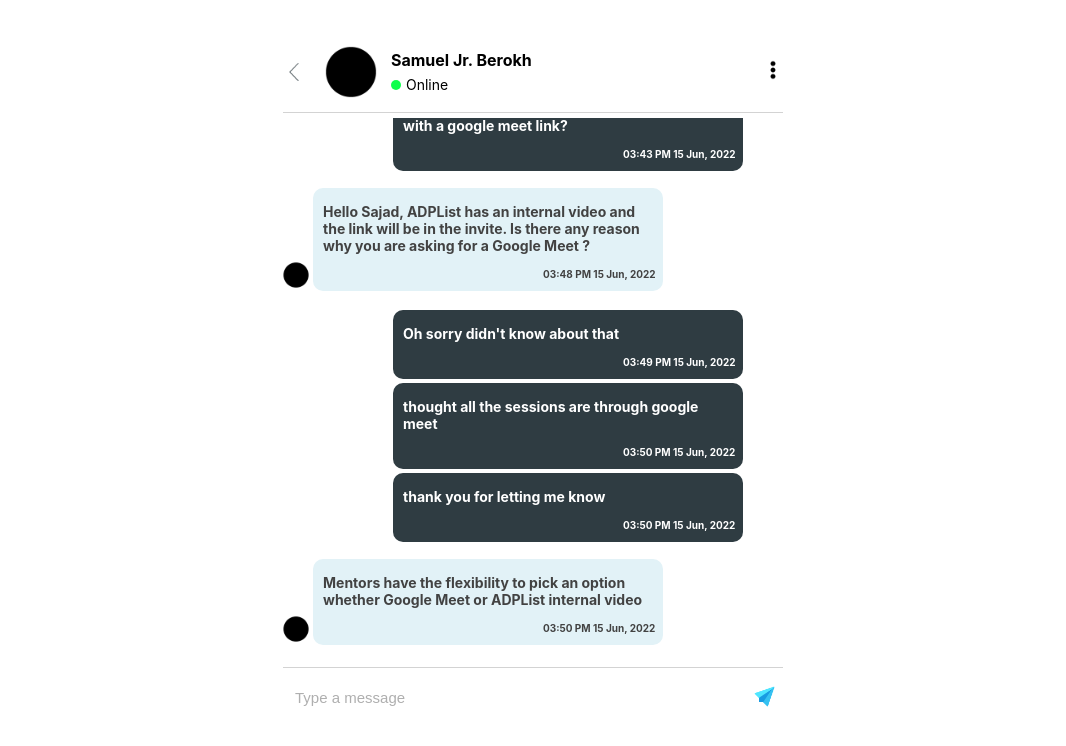
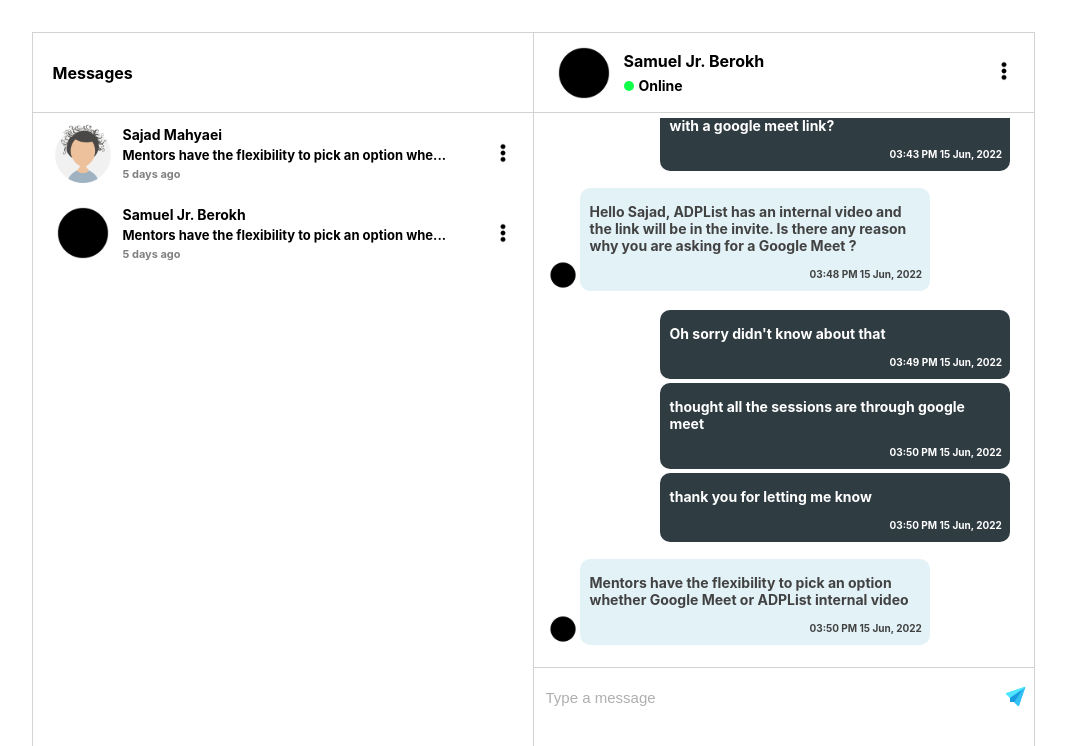
Before and after one commit to Sajadmhy/Chat-App, a Next.js app: page /samuel in a window 1280 px wide. Shown: the top 746 px of the page, without its empty margins (107-1173 px from the left). Built offline with nearby package versions, Linux system fonts and the light colour scheme.

Commit message:
Add extra column for all pages to navigate

```diff
--- a/pages/samuel.jsx
+++ b/pages/samuel.jsx
@@ -11,6 +11,7 @@ export default function Home() {
   const [messages, setMessages] = useContext(Context);
   const [newMessage, setNewMessage] = useState('');
   const id = 1;
+  const momentFormat = 'hh:mm A DD MMM, YYYY';
 
   const submitMessage = () => {
     const newInput = {
@@ -29,6 +30,66 @@ export default function Home() {
         <title>Chat App</title>
       </Head>
       <main className={styles.main}>
+
+      <div className={styles.messagesList}>
+
+          <div className={styles.chatHead}>
+           Messages
+          </div>
+          <Link href="/sajad">
+          <div className={styles.card}>
+            <Image
+            src="/profile-sajad.png"
+            width={60}
+            height={60}
+            alt="Sajad"
+            priority
+            />
+            <div className={styles.details}>
+              <p>Sajad Mahyaei</p>
+              <p>{ messages[messages.length-1].text.length > 60 ?
+               messages[messages.length-1].text.slice(0,50).concat('...') : messages[messages.length-1].text }</p>
+              <p>{moment(messages[messages.length-1].date , momentFormat).diff(moment(), 'days') === 0 ? 'Today' : `${-moment(messages[messages.length-1].date , momentFormat).diff(moment(), 'days')} days ago`} </p>
+            </div>
+            <span className={styles.space}></span>
+            <Image
+            src="/dots.png"
+            height={20}
+            width={20}
+            alt="see more dots"
+            priority
+            />
+          </div>
+            </Link>
+            <Link href="/samuel">
+          <div className={styles.card}>
+          <Image
+            src="/profile-sam.png"
+            width={60}
+            height={60}
+            alt="Samuel"
+            priority
+            />
+            <div className={styles.details}>
+              <p>Samuel Jr. Berokh</p>
+              <p>{ messages[messages.length-1].text.length > 60 ?
+               messages[messages.length-1].text.slice(0,50).concat('...') : messages[messages.length-1].text }</p>
+              <p>{moment(messages[messages.length-1].date, momentFormat).diff(moment(), 'days') === 0 ? 'Today' : `${-moment(messages[messages.length-1].date, momentFormat).diff(moment(), 'days')} days ago`} </p>
+            </div>
+            <span className={styles.space}></span>
+            <Image
+            src="/dots.png"
+            height={20}
+            width={20}
+            alt="see more dots"
+            priority
+            />
+          </div>
+            </Link>
+
+            </div>
+
+        <div className={styles.chatText}>
         <div className={styles.chatHead}>
           <Link href="/">
           <div className={styles.backArrow}>
@@ -82,6 +143,7 @@ export default function Home() {
             />
             </button>
           </div>
+         </div>
         </div>
       </main>
     </div>
--- a/styles/ChatApp.module.css
+++ b/styles/ChatApp.module.css
@@ -5,10 +5,15 @@
   .main {
     min-height: 100vh;
     padding: 2rem 0;
-    flex: 1;
     display: flex;
-    flex-direction: column;
-    align-items: center;
+    justify-content: center;
+  }
+
+  .chatText {
+    box-sizing: border-box;
+    border-right: solid 1px lightgray;
+    border-bottom: solid 1px lightgray;
+    border-top: solid 1px lightgray;
   }
 
   .chatHead {
@@ -27,6 +32,7 @@
     transform: rotate(90deg);
     margin: 0 10px 0 0;
     cursor: pointer;
+    display: none;
   }
 
   .chatHead p:first-child {
@@ -94,3 +100,74 @@
     background-color: transparent;
     cursor: pointer;
   }
+
+  /* Style for the left column */
+
+  .messagesList {
+    display: flex;
+    flex-direction: column;
+    align-items: center;
+    border: solid lightgray 1px;
+  }
+
+  .chatHead {
+    display: flex;
+    align-items: center;
+    width: 500px;
+    height: 80px;
+    justify-content: flex-start;
+    padding: 10px 20px;
+    border-bottom: 1px solid rgb(211, 211, 211);
+    font-weight: bold;
+  }
+
+  .card {
+    display: flex;
+    align-items: center;
+    width: 500px;
+    gap: 10px;
+    margin: 10px 0;
+    padding: 0 20px;
+    cursor: pointer;
+  }
+
+  .details {
+    display: flex;
+    flex-direction: column;
+  }
+
+  .details p {
+    margin: 2px 0;
+    font-weight: bold;
+  }
+
+  .details p:first-child {
+    font-size: 14px;
+  }
+
+  .details p:nth-child(2) {
+    font-size: 13px;
+  }
+
+  .details p:nth-child(3) {
+    font-size: 11px;
+    color: gray;
+  }
+
+  .space {
+    flex: 1;
+  }
+
+
+  @media (max-width: 900px) {
+    .messagesList {
+      display: none;
+    }
+    .backArrow {
+      display: block;
+    }
+
+    .chatText {
+      border-left: solid 1px lightgray;
+    }
+  }
--- a/styles/ChatText.module.css
+++ b/styles/ChatText.module.css
@@ -6,6 +6,7 @@
     display: flex;
     flex-direction: column;
     margin: 5px 0;
+    padding: 0 1rem;
 }
 
 .chatProfile {
@@ -45,5 +46,5 @@
     position: relative;
     left: 220px;
     font-size: 10px;
-    width: 140px;
+    width: 120px;
 }
--- a/styles/Home.module.css
+++ b/styles/Home.module.css
@@ -4,11 +4,16 @@
 
 .main {
   min-height: 93vh;
-  padding: 2rem 0;
-  flex: 1;
+  padding: 2rem 2rem;
+  display: flex;
+  justify-content: center;
+}
+
+.messagesList {
   display: flex;
   flex-direction: column;
   align-items: center;
+  border: solid lightgray 1px;
 }
 
 .chatHead {
@@ -17,7 +22,7 @@
   width: 500px;
   height: 80px;
   justify-content: flex-start;
-  padding: 10px 0;
+  padding: 10px 20px;
   border-bottom: 1px solid rgb(211, 211, 211);
   font-weight: bold;
 }
@@ -28,6 +33,7 @@
   width: 500px;
   gap: 10px;
   margin: 10px 0;
+  padding: 0 20px;
   cursor: pointer;
 }
 
@@ -58,6 +64,29 @@
   flex: 1;
 }
 
+.messagesBox {
+  max-width: 500px;
+  display: flex;
+  text-align: center;
+  flex-direction: column;
+  align-items: center;
+  justify-content: center;
+  padding: 1rem;
+}
+
+.messagesBox p:first-of-type {
+  font-weight: bold;
+}
+
+.messagesBox button {
+  color: white;
+  background-color: black;
+  height: 36px;
+  width: 130px;
+  border-radius: 7px;
+  font-weight: bold;
+  cursor: pointer;
+}
 
 .footer {
   display: flex;
@@ -69,3 +98,10 @@
   color: rgb(23, 131, 255);
   text-decoration: underline;
 }
+
+@media (max-width: 900px) {
+  .messagesBox {
+    display: none;
+  }
+
+}
```
Also changed, not shown: pages/index.js (+10 -0 lines), pages/sajad.jsx (+62 -1 lines).
